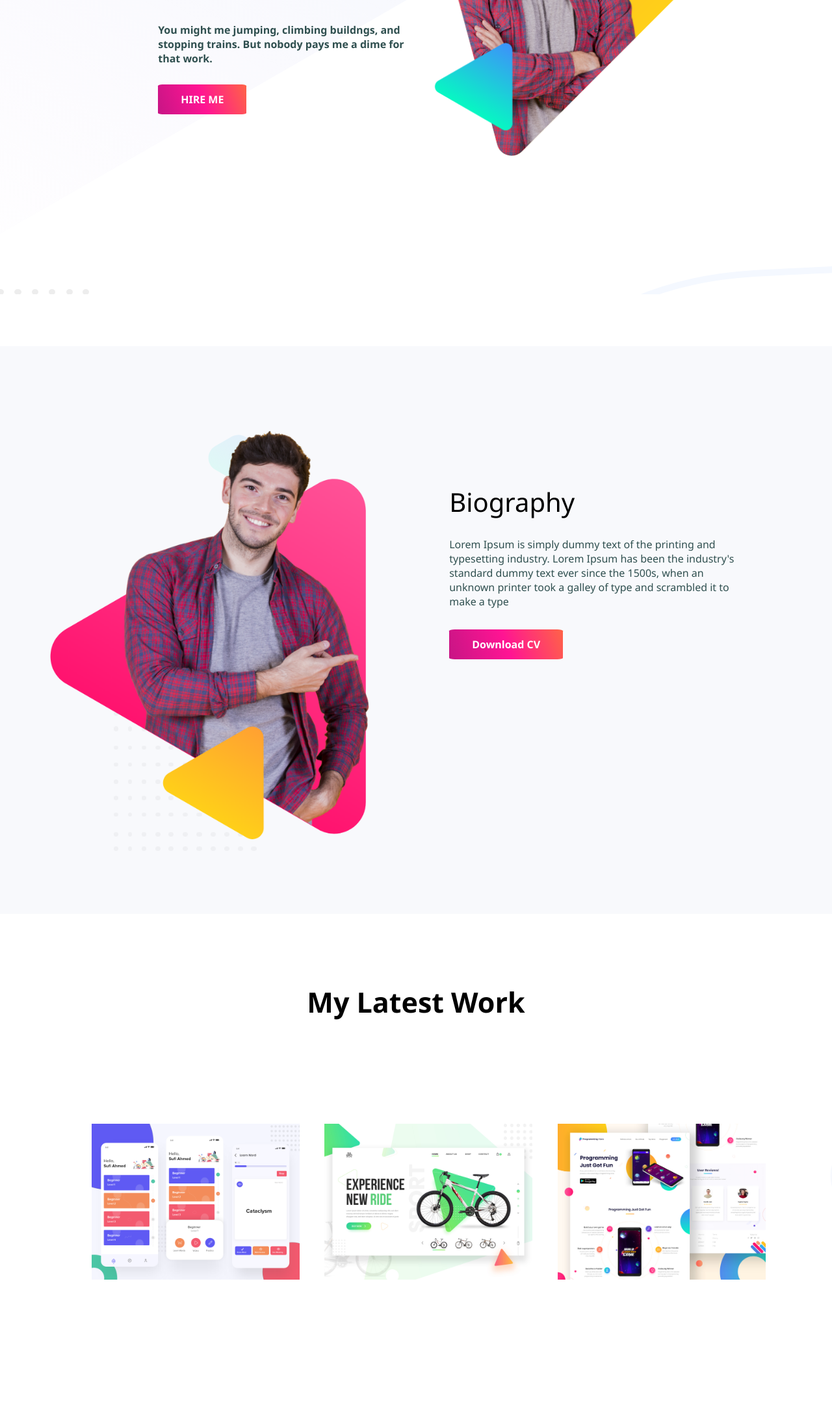
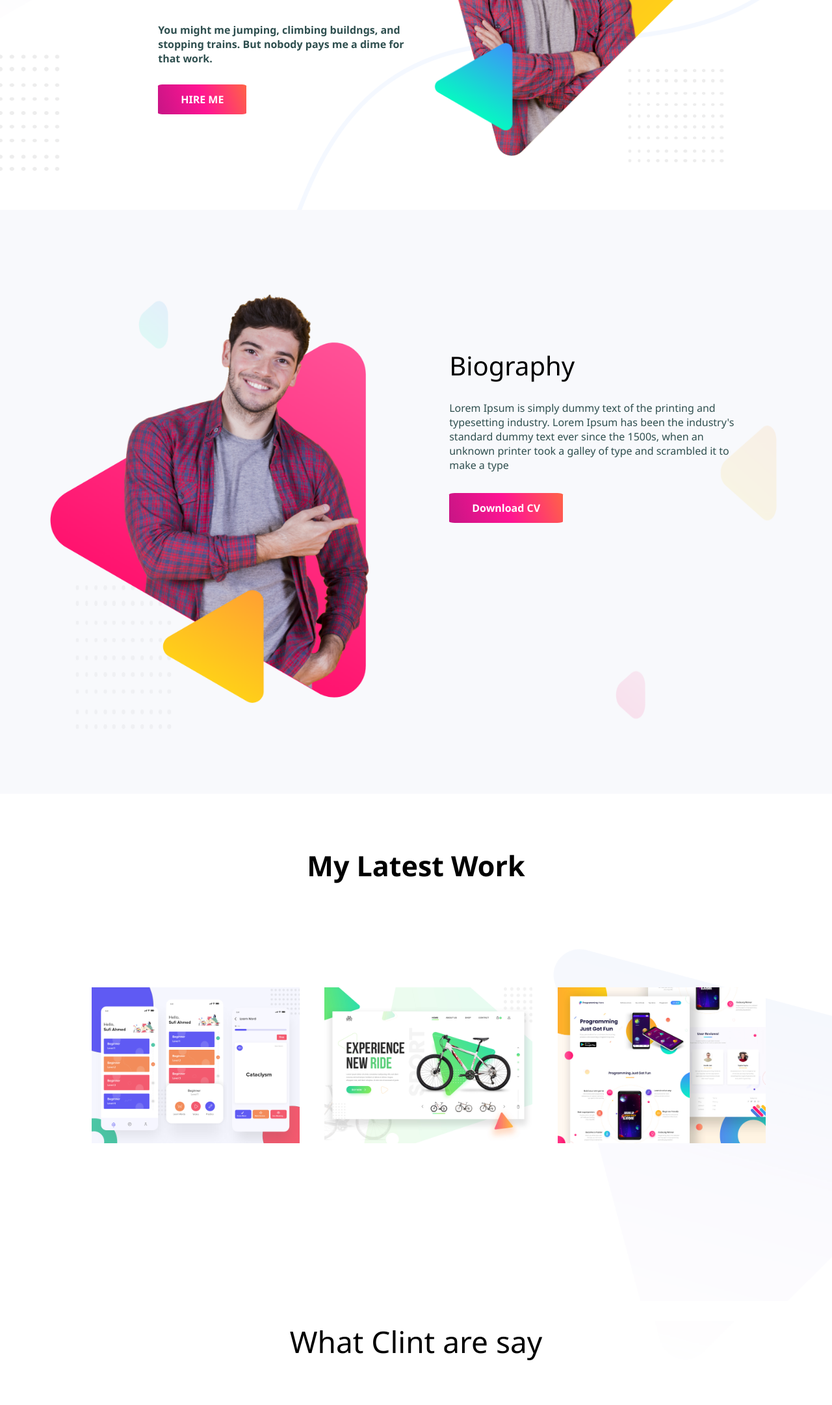
Before and after one commit to Umme-Habiba-Tuly/personal-website, a plain HTML site: page index.html in a window 1280 px wide. Shown: the part 377-2540 px from the top of the page at 65% size. Drawn offline with Linux system fonts and the light colour scheme.

Commit message:
Happy Tuly

```diff
--- a/style.css
+++ b/style.css
@@ -5,9 +5,10 @@ body{
 .header{
     width: 100%;
     height: 700px;
+    overflow: hidden;
     background-image: url("images/header-bg.png");
-    background-repeat: no-repeat;
-
+    background-repeat:no-repeat;
+    background-size:cover;
 }
 .header p{
     font-weight: 700;
@@ -61,6 +62,7 @@ body{
     overflow: hidden;
     background-image: url("images/biography-bg.png");
     background-repeat: no-repeat;
+    background-size:100% 100%;
 }
 .biography h1{
     font-size: 40px;
@@ -92,6 +94,8 @@ body{
     text-align: center;
     background-image: url("images/latest-work-bg.png");
     background-repeat: no-repeat;
+    background-size:cover;
+    background-position: 0 0;
 }
 .latest-work h1{
     font-size: 43px;
@@ -121,6 +125,8 @@ body{
     text-align: center;
     background-image: url("images/footer-bg.png");
     background-repeat: no-repeat;
+    background-size:cover;
+    background-position: 0 0;
 }
 .information h1{
     margin-bottom: 70px;
```
